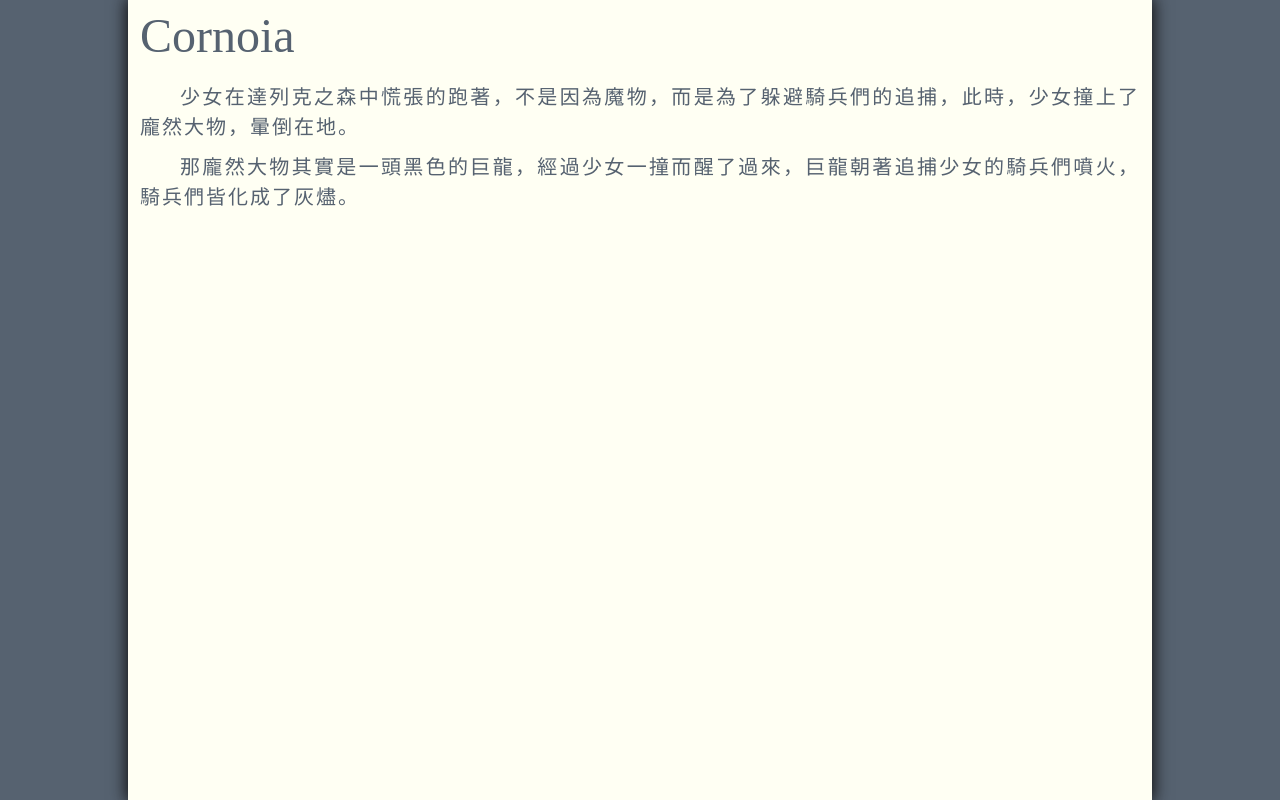
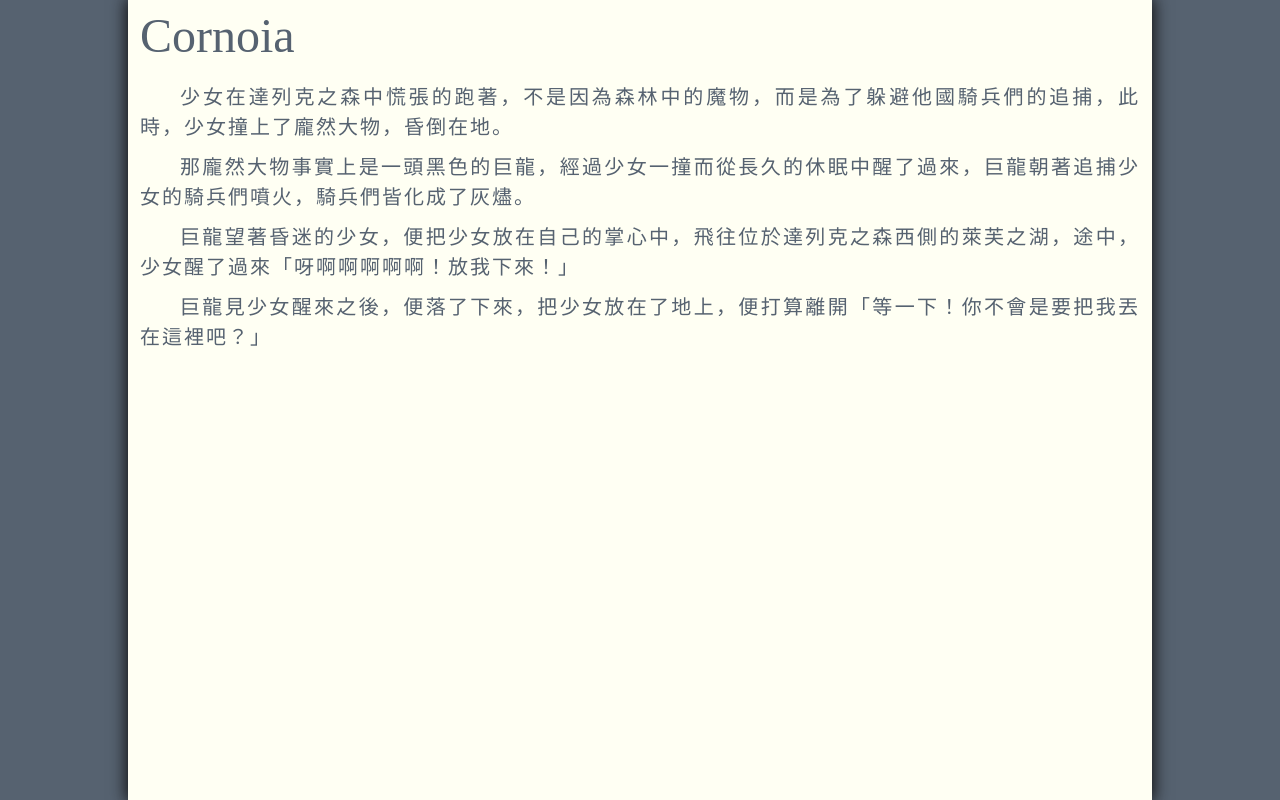
Before and after one commit to fixiabis/cornoia, a plain HTML site: page index.html in a window 1280 px wide. Drawn offline with Linux system fonts and the light colour scheme.

Commit message:
Add files via upload

```diff
--- a/index.html
+++ b/index.html
@@ -12,8 +12,10 @@
 <body>
     <div class="container">
         <div class="title"></div>
-        <pre>少女在達列克之森中慌張的跑著，不是因為魔物，而是為了躲避騎兵們的追捕，此時，少女撞上了龐然大物，暈倒在地。</pre>
-        <pre>那龐然大物其實是一頭黑色的巨龍，經過少女一撞而醒了過來，巨龍朝著追捕少女的騎兵們噴火，騎兵們皆化成了灰燼。</pre>
+        <pre>少女在達列克之森中慌張的跑著，不是因為森林中的魔物，而是為了躲避他國騎兵們的追捕，此時，少女撞上了龐然大物，昏倒在地。</pre>
+        <pre>那龐然大物事實上是一頭黑色的巨龍，經過少女一撞而從長久的休眠中醒了過來，巨龍朝著追捕少女的騎兵們噴火，騎兵們皆化成了灰燼。</pre>
+        <pre>巨龍望著昏迷的少女，便把少女放在自己的掌心中，飛往位於達列克之森西側的萊芙之湖，途中，少女醒了過來「呀啊啊啊啊啊！放我下來！」</pre>
+        <pre>巨龍見少女醒來之後，便落了下來，把少女放在了地上，便打算離開「等一下！你不會是要把我丟在這裡吧？」</pre>
     </div>
 </body>
 
```
